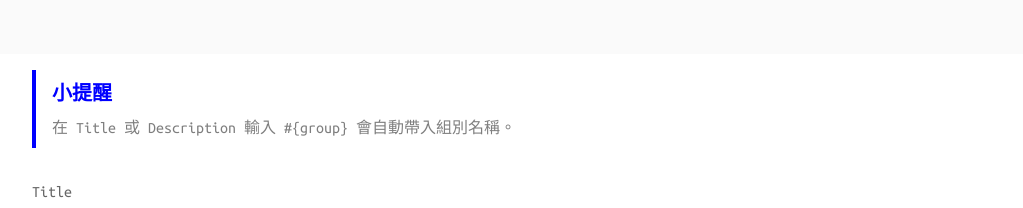
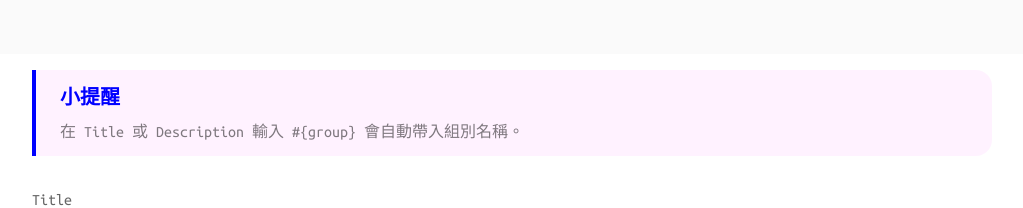
Before and after one commit to gnehs/sitcon-2022-issue-generator, a Vue app: page / in a window 1280 px wide. Shown: the part 154-362 px from the top of the page, without its empty margins (128-1151 px from the left). Built offline with nearby package versions, Linux system fonts and the light colour scheme; what @kangc/v-md-editor would draw is missing.

Commit message:
updated box style

```diff
--- a/src/App.vue
+++ b/src/App.vue
@@ -74,9 +74,11 @@ footer
   color: #999
 
 .box
-  padding: 8px 16px
+  padding: 12px 24px
   margin-bottom: 16px
   border-left: 4px solid blue
+  background-color: rgba(255,0,255,.05)
+  border-radius: 0 16px 16px 0
 label
   display: inline-block
   font-size: 1rem
```
